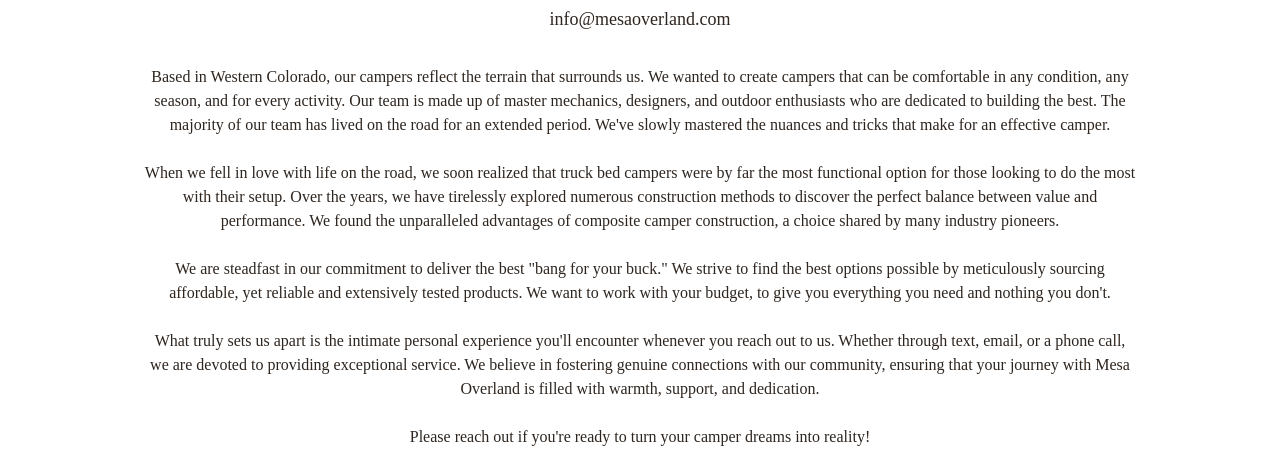
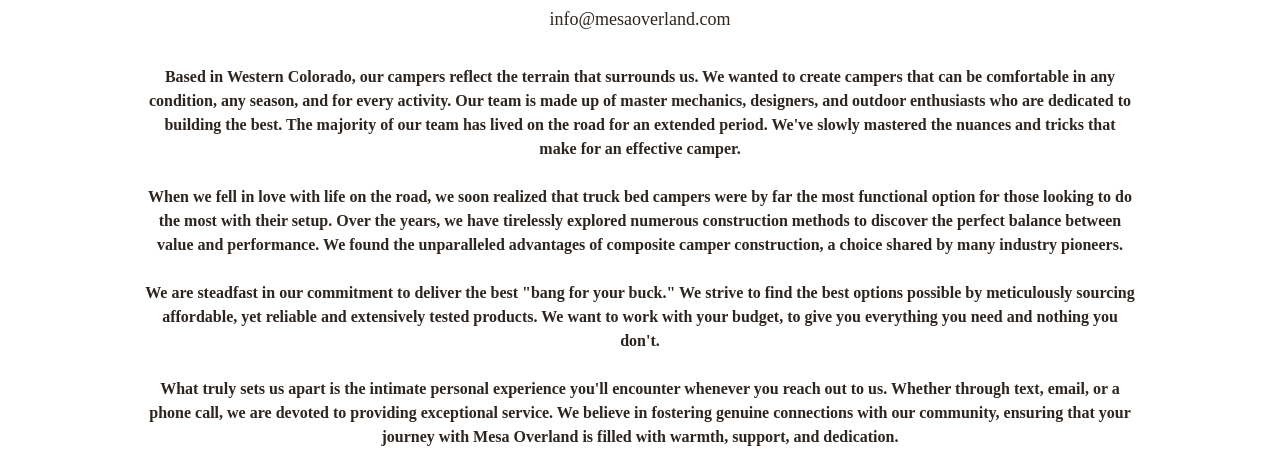
Before and after one commit to seanmclane/mesaoverland, a Gatsby site: page /about in a window 1280 px wide. Shown: the part 317-793 px from the top of the page. Built offline with nearby package versions, Linux system fonts and the light colour scheme; Gatsby itself is replaced by a stand-in of ours; some packages are replaced by stand-ins of ours.

Commit message:
Update Pages “about”

```diff
--- a/src/content/about/index.md
+++ b/src/content/about/index.md
@@ -1,16 +1,13 @@
 ---
 title: About
 ---
-Based in Western Colorado, our campers reflect the terrain that surrounds us. We wanted to create campers that can be comfortable in any condition, any season, and for every activity. Our team is made up of master mechanics, designers, and outdoor enthusiasts who are dedicated to building the best.
-The majority of our team has lived on the road for an extended period. We've slowly mastered the nuances and tricks that make for an effective camper.
+**Based in Western Colorado, our campers reflect the terrain that surrounds us. We wanted to create campers that can be comfortable in any condition, any season, and for every activity. Our team is made up of master mechanics, designers, and outdoor enthusiasts who are dedicated to building the best.
+The majority of our team has lived on the road for an extended period. We've slowly mastered the nuances and tricks that make for an effective camper.**
 
-When we fell in love with life on the road, we soon realized that truck bed campers were by far the most functional option for those looking to do the most with their setup. Over the years, we have tirelessly explored numerous construction methods to discover the perfect balance between value and performance. We found the unparalleled advantages of composite camper construction, a choice shared by many industry pioneers.
+**When we fell in love with life on the road, we soon realized that truck bed campers were by far the most functional option for those looking to do the most with their setup. Over the years, we have tirelessly explored numerous construction methods to discover the perfect balance between value and performance. We found the unparalleled advantages of composite camper construction, a choice shared by many industry pioneers.**
 
+**We are steadfast in our commitment to deliver the best "bang for your buck." We strive to find the best options possible by meticulously sourcing affordable, yet reliable and extensively tested products. We want to work with your budget, to give you everything you need and nothing you don't.**
 
-We are steadfast in our commitment to deliver the best "bang for your buck." We strive to find the best options possible by meticulously sourcing affordable, yet reliable and extensively tested products. We want to work with your budget, to give you everything you need and nothing you don't.
+**What truly sets us apart is the intimate personal experience you'll encounter whenever you reach out to us. Whether through text, email, or a phone call, we are devoted to providing exceptional service. We believe in fostering genuine connections with our community, ensuring that your journey with Mesa Overland is filled with warmth, support, and dedication.**
 
-
-What truly sets us apart is the intimate personal experience you'll encounter whenever you reach out to us. Whether through text, email, or a phone call, we are devoted to providing exceptional service. We believe in fostering genuine connections with our community, ensuring that your journey with Mesa Overland is filled with warmth, support, and dedication.
-
-
-P﻿lease reach out if you're ready to turn your camper dreams into reality!
+**P﻿lease reach out if you're ready to turn your camper dreams into reality!**
```
